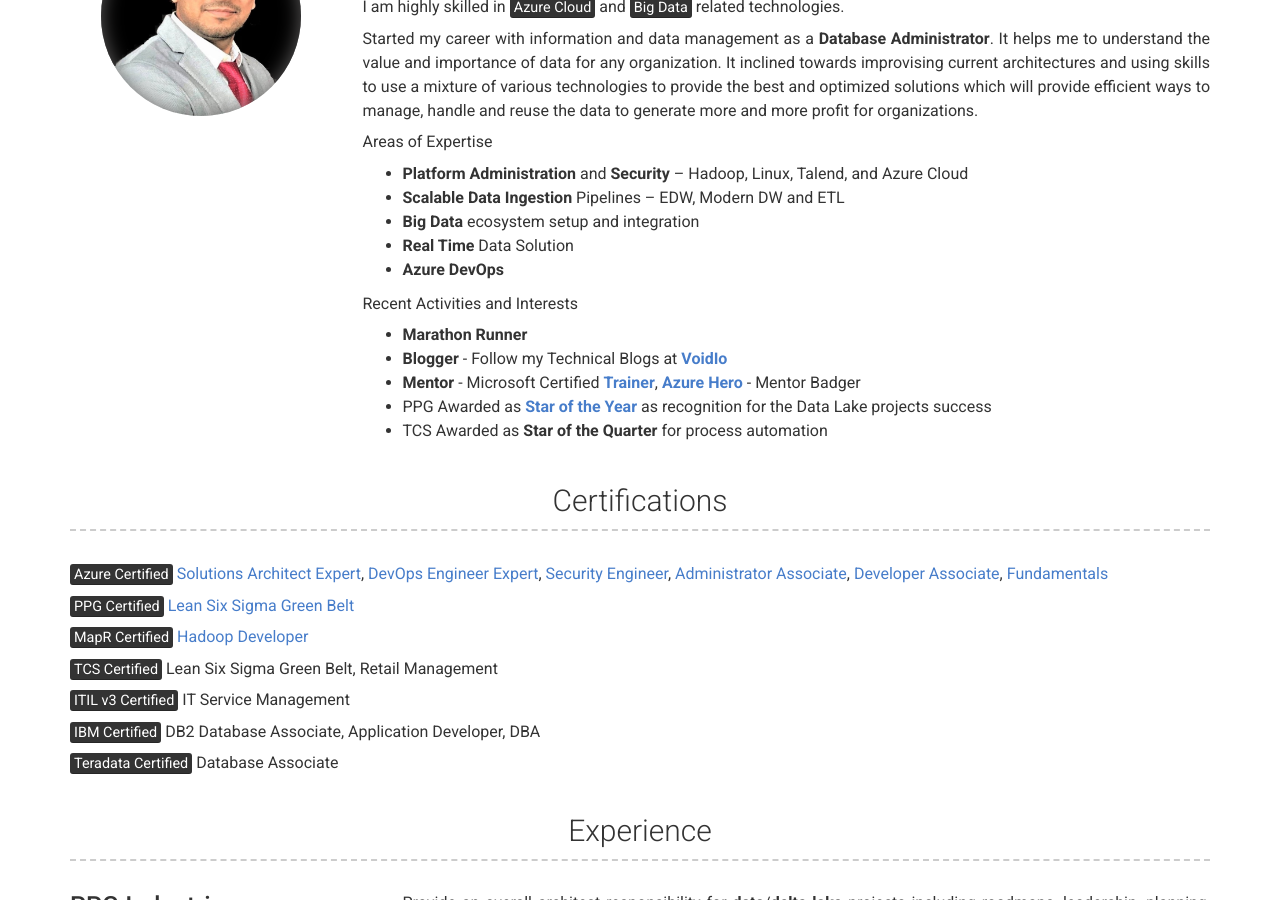
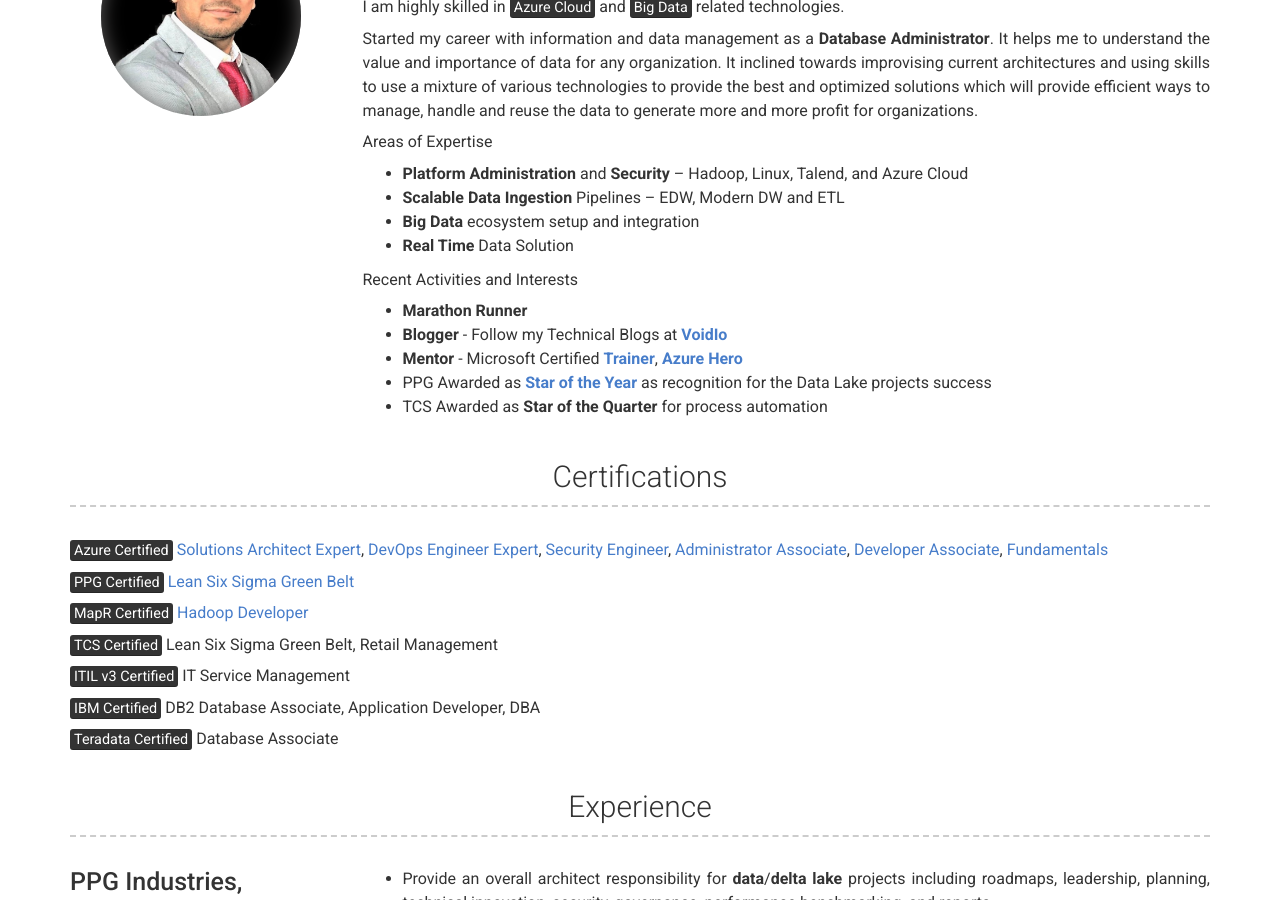
Before and after one commit to mohd-hasnain/mohd-hasnain.github.io, a Jekyll site: the page built from index.md, in a window 1280 px wide and 900 px high, scrolled down 363 px. Built offline with Jekyll 4.4.1, drawn with Linux system fonts in a browser that asks for light colours; nearby versions of some CDN libraries.

Commit message:
Update _config.yml

```diff
--- a/_config.yml
+++ b/_config.yml
@@ -53,12 +53,11 @@ about_content: | # this will include new lines to allow paragraphs
     - **Scalable Data Ingestion** Pipelines – EDW, Modern DW and ETL
     - **Big Data** ecosystem setup and integration
     - **Real Time** Data Solution
-    - **Azure DevOps**
 
   Recent Activities and Interests
     - **Marathon Runner**
     - **Blogger** - Follow my Technical Blogs at [**VoidIo**](https://voidio.blogspot.com/)
-    - **Mentor** - Microsoft Certified [**Trainer**](https://www.youracclaim.com/badges/40d31f64-8811-45ea-8234-0e289b77b9c3/accept), [**Azure Hero**](https://enjinx.io/eth/asset/63151533) - Mentor Badger
+    - **Mentor** - Microsoft Certified [**Trainer**](https://www.youracclaim.com/badges/40d31f64-8811-45ea-8234-0e289b77b9c3/accept), [**Azure Hero**](https://enjinx.io/eth/asset/63151533)
     - PPG Awarded as [**Star of the Year**](assets/award.jpg) as recognition for the Data Lake projects success
     - TCS Awarded as **Star of the Quarter** for process automation
 
```
